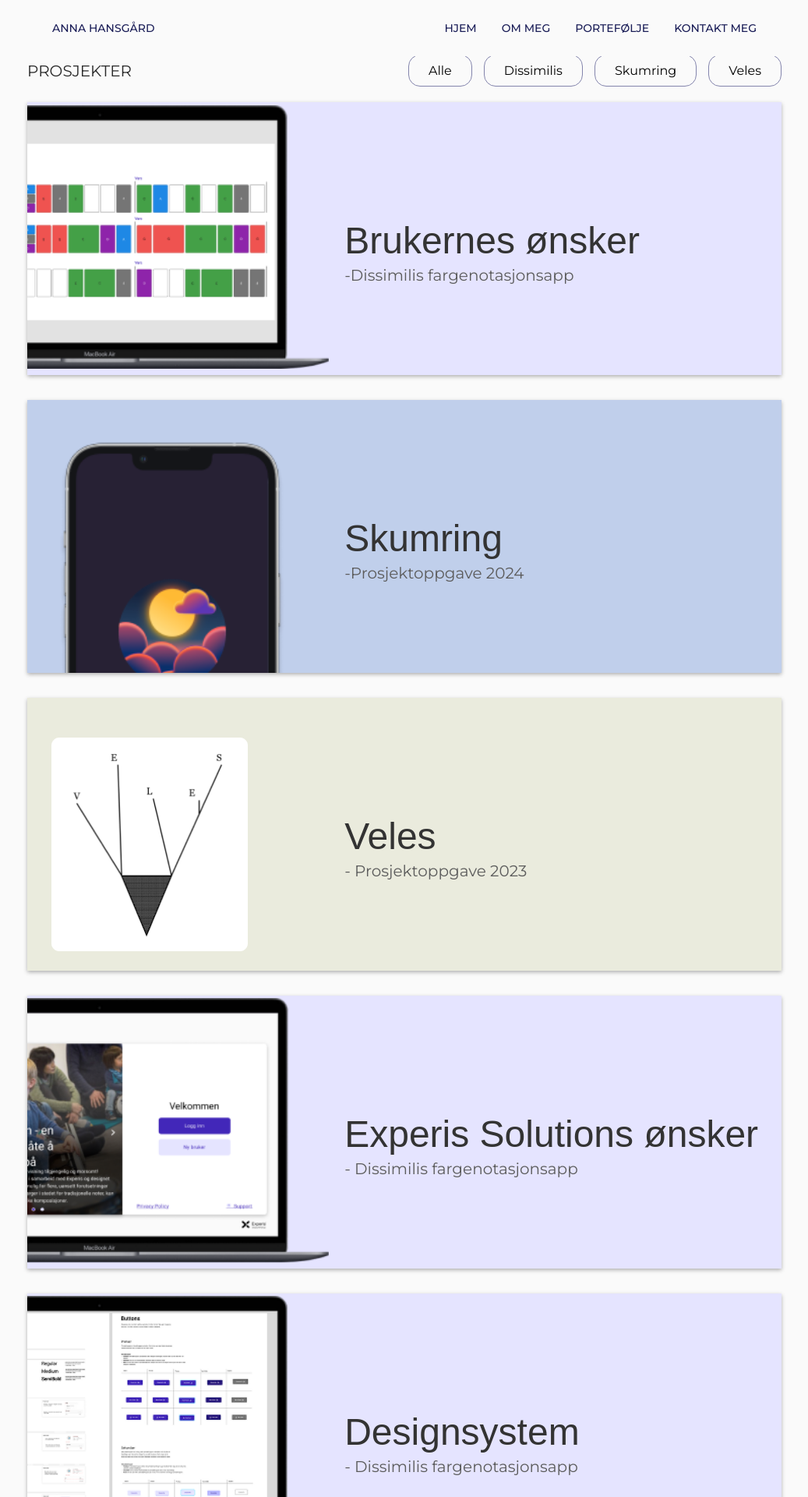
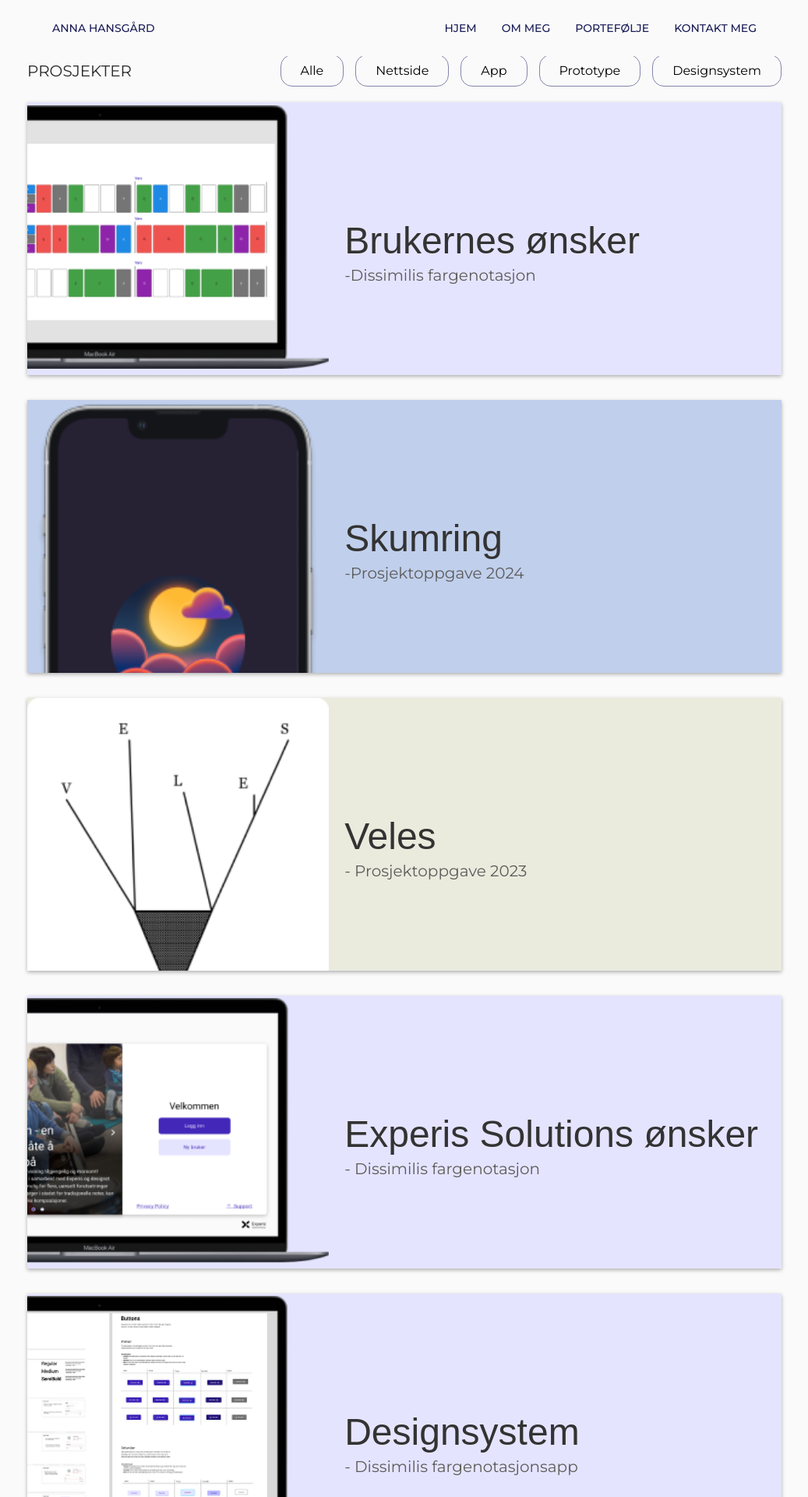
Before and after one commit to ahansg/portfolio10.0, a React (Create React App) app: page /portfolio in a window 1280 px wide. Shown: the top 1920 px of the page at 78% size, without its empty margins (121-1158 px from the left). Built offline with nearby package versions, Linux system fonts and the light colour scheme; a web font is replaced by a local one.

Commit message:
endringer til strukturen til porteføljeknappene

```diff
--- a/src/components/portfolio/Menu.jsx
+++ b/src/components/portfolio/Menu.jsx
@@ -9,8 +9,8 @@ const Menu = [
     id: 2,
     image: Brukernes_onsker,
     title: "Brukernes ønsker",
-    subtitle: "-Dissimilis fargenotasjonsapp",
-    category: "Dissimilis",
+    subtitle: "-Dissimilis fargenotasjon",
+    category: "Nettside",
     path: "/DissimilisOnsker",
     style: "#E5E4FF",
   },
@@ -19,7 +19,7 @@ const Menu = [
     image: Skumring,
     title: "Skumring",
     subtitle: "-Prosjektoppgave 2024",
-    category: "Skumring",
+    category: "App",
     path: "/Skumring",
     style: "#C0CFEB",
   },
@@ -28,7 +28,7 @@ const Menu = [
     image: Veles,
     title: "Veles",
     subtitle: "- Prosjektoppgave 2023",
-    category: "Veles",
+    category: "Prototype",
     path: "/Veles",
     style: "#EAEBDD",
   },
@@ -36,8 +36,8 @@ const Menu = [
     id: 4,
     image: Experis_onsker,
     title: "Experis Solutions ønsker",
-    subtitle: "- Dissimilis fargenotasjonsapp",
-    category: "Dissimilis",
+    subtitle: "- Dissimilis fargenotasjon",
+    category: "Nettside",
     path: "/ExperisOnsker",
     style: "#E5E4FF",
   },
@@ -46,7 +46,7 @@ const Menu = [
     image: Designsystem,
     title: "Designsystem",
     subtitle: "- Dissimilis fargenotasjonsapp",
-    category: "Dissimilis",
+    category: "Designsystem",
     path: "/DissimilisDesignsystem",
     style: "#E5E4FF",
   },
```
Also changed, not shown: src/components/portfolio/Info.jsx (deleted, +0 -28 lines).
